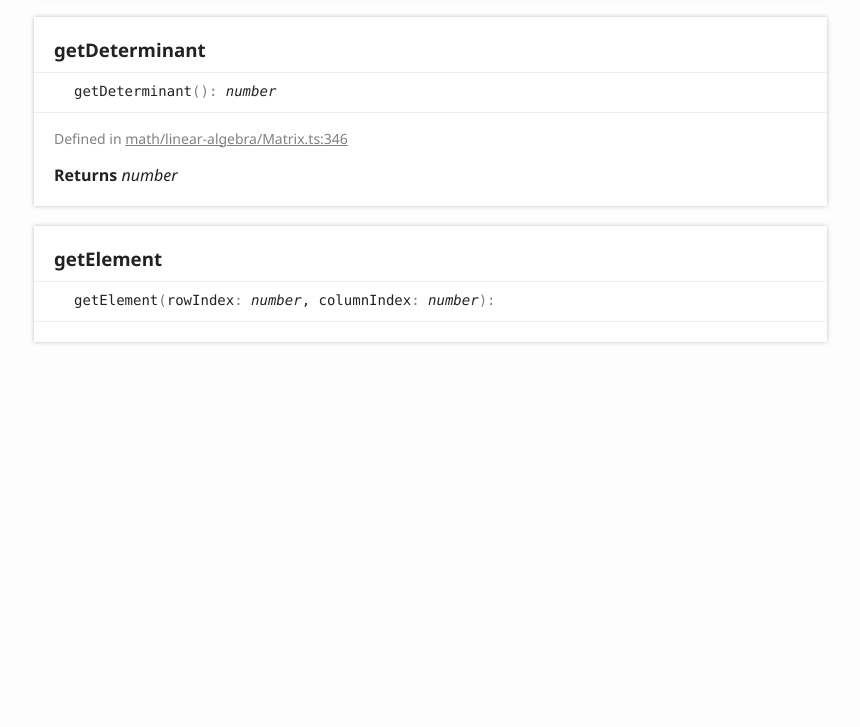
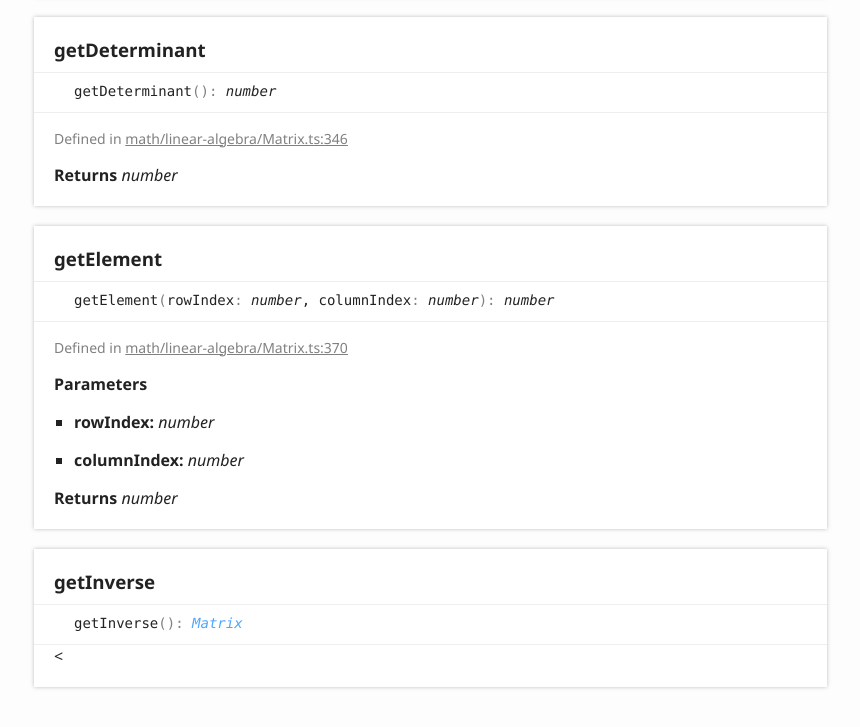
Before and after one commit to lankpro/AI-Machine-Learning, a plain HTML site: page docs/classes/_math_linear_algebra_matrix_.matrix.html in a window 1280 px wide. Shown: the part 6726-7453 px from the top of the page, without its empty margins (6-866 px from the left). Before the commit the page ends 7268 px from the top, so only its background shows below. Drawn offline with Linux system fonts and the light colour scheme.

```diff
--- a/docs/classes/_math_linear_algebra_matrix_.matrix.html
+++ b/docs/classes/_math_linear_algebra_matrix_.matrix.html
@@ -604,4 +604,32 @@
 					<a name="getelement" class="tsd-anchor"></a>
 					<h3>get<wbr>Element</h3>
 					<ul class="tsd-signatures tsd-kind-method tsd-parent-kind-class">
-						<li class="tsd-signature tsd-kind-icon">get<wbr>Element<span class="tsd-signature-symbol">(</span>rowIndex<span class="tsd-signature-symbol">: </span><span class="tsd-signature-type">number</span>, columnIndex<span class="tsd-signature-symbol">: </span><span class="tsd-signature-type">number</span><span class="tsd-signature-symbol">)</span><span class="tsd-signature-symbol">: </span><span class="tsd-signatur
+						<li class="tsd-signature tsd-kind-icon">get<wbr>Element<span class="tsd-signature-symbol">(</span>rowIndex<span class="tsd-signature-symbol">: </span><span class="tsd-signature-type">number</span>, columnIndex<span class="tsd-signature-symbol">: </span><span class="tsd-signature-type">number</span><span class="tsd-signature-symbol">)</span><span class="tsd-signature-symbol">: </span><span class="tsd-signature-type">number</span></li>
+					</ul>
+					<ul class="tsd-descriptions">
+						<li class="tsd-description">
+							<aside class="tsd-sources">
+								<ul>
+									<li>Defined in <a href="https://github.com/erikgerrits/machine-learning/blob/2a242bc/src/lib/math/linear-algebra/Matrix.ts#L370">math/linear-algebra/Matrix.ts:370</a></li>
+								</ul>
+							</aside>
+							<h4 class="tsd-parameters-title">Parameters</h4>
+							<ul class="tsd-parameters">
+								<li>
+									<h5>rowIndex: <span class="tsd-signature-type">number</span></h5>
+								</li>
+								<li>
+									<h5>columnIndex: <span class="tsd-signature-type">number</span></h5>
+								</li>
+							</ul>
+							<h4 class="tsd-returns-title">Returns <span class="tsd-signature-type">number</span></h4>
+						</li>
+					</ul>
+				</section>
+				<section class="tsd-panel tsd-member tsd-kind-method tsd-parent-kind-class">
+					<a name="getinverse" class="tsd-anchor"></a>
+					<h3>get<wbr>Inverse</h3>
+					<ul class="tsd-signatures tsd-kind-method tsd-parent-kind-class">
+						<li class="tsd-signature tsd-kind-icon">get<wbr>Inverse<span class="tsd-signature-symbol">(</span><span class="tsd-signature-symbol">)</span><span class="tsd-signature-symbol">: </span><a href="_math_linear_algebra_matrix_.matrix.html" class="tsd-signature-type">Matrix</a></li>
+					</ul>
+					<
```
